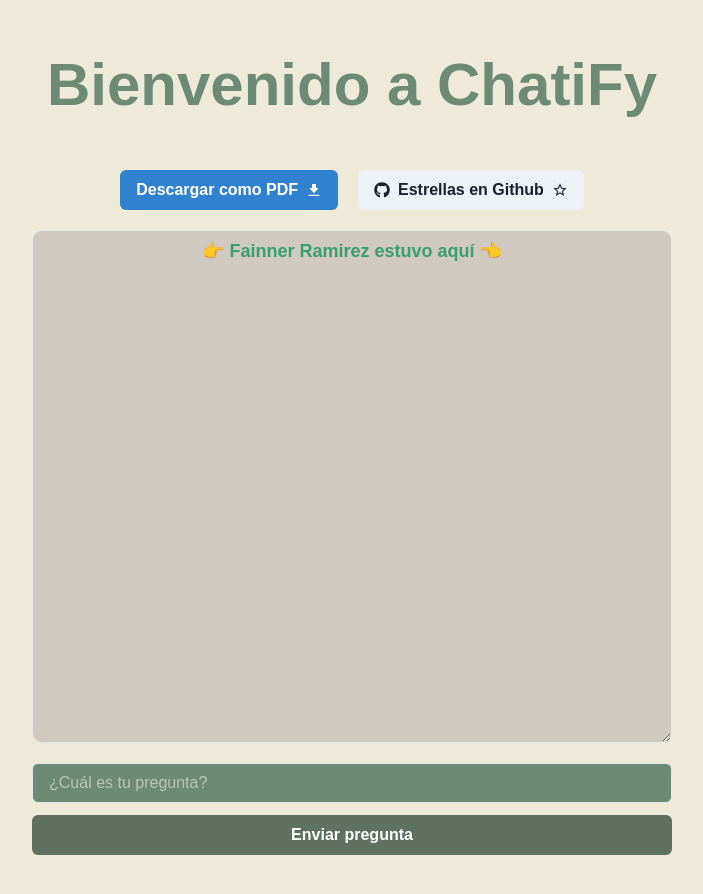
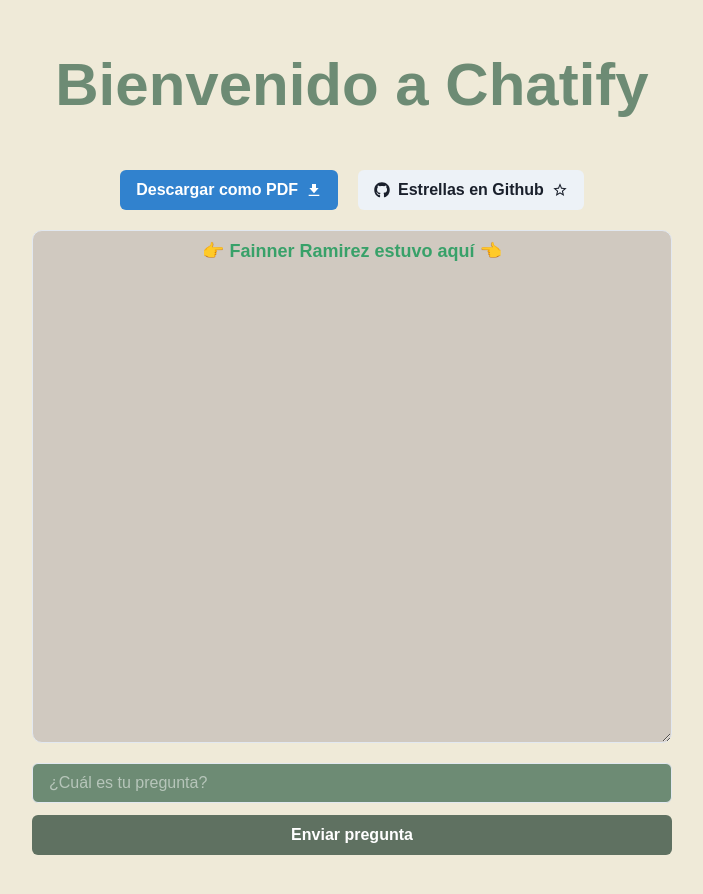
Before and after one commit to fainnerramirez/Chat_GPT_Completions, a React (Create React App) app: page /app in a window 1280 px wide. Shown: the top 894 px of the page, without its empty margins (288-991 px from the left). Built offline with nearby package versions, Linux system fonts and the light colour scheme; no server answers; what pdfmake would draw is missing.

Commit message:
update commit

```diff
--- a/public/index.html
+++ b/public/index.html
@@ -7,9 +7,9 @@
     <meta name="theme-color" content="#000000" />
     <meta
       name="description"
-      content="app chat completions ChatiFy"
+      content="app chat completions Chatify"
     />
-    <title>ChatiFy app</title>
+    <title>Chatify app</title>
   </head>
   <body>
     <noscript>You need to enable JavaScript to run this app.</noscript>
--- a/src/components/TextToPDF.js
+++ b/src/components/TextToPDF.js
@@ -7,7 +7,7 @@ export const CreatePdf = (texts) => {
     const content = texts.split("\n");
 
     const documentDefinition = {
-        content: [...content, 'Generado por ChatiFy'],
+        content: [...content, 'Generado por Chatify'],
     };
 
     pdfMake.createPdf(documentDefinition).open();
--- a/src/pages/Home.jsx
+++ b/src/pages/Home.jsx
@@ -12,7 +12,7 @@ const Home = () => {
                 fontWeight='extrabold'
                 color={'#6D8B74'}
             >
-                Bienvenido a ChatiFy
+                Bienvenido a Chatify
             </Text>
             <ChatCompletion />
         </Box>
```
